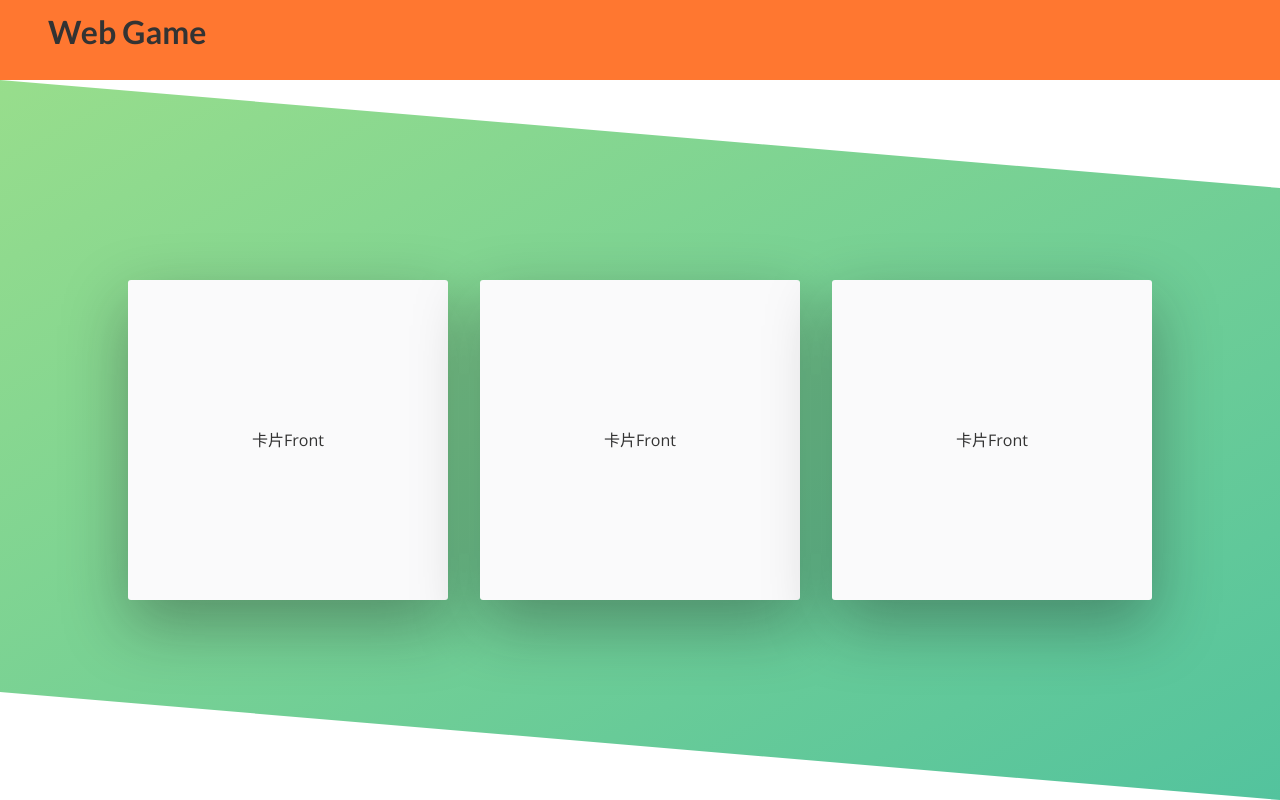
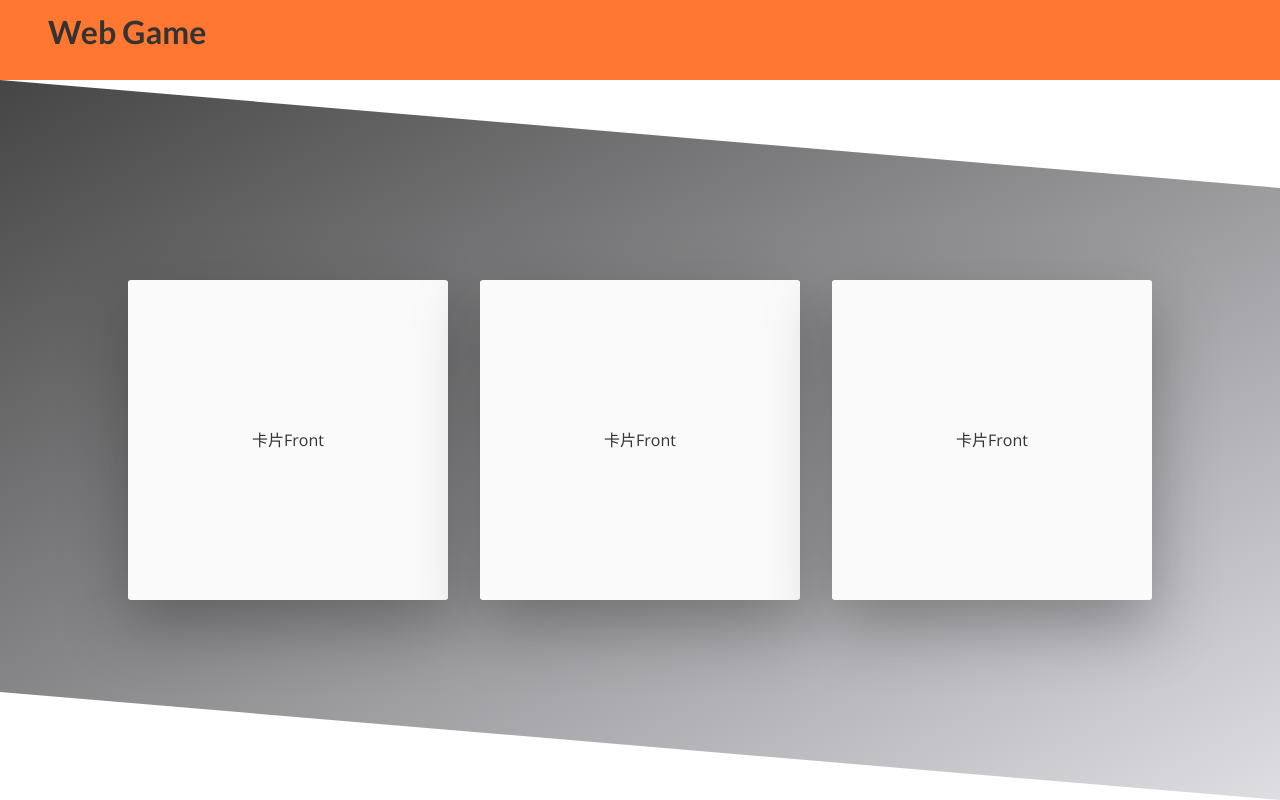
Before and after one commit to jeff0518/WebGame, a React (Vite) app: page / in a window 1280 px wide. Built offline with nearby package versions, Linux system fonts and the light colour scheme.

Commit message:
fix: color style

```diff
--- a/src/components/main/Main.module.scss
+++ b/src/components/main/Main.module.scss
@@ -6,8 +6,8 @@
   height: 90vh;
   background-image: linear-gradient(
     to right bottom,
-    rgba(color.$brand-light-color, 0.8),
-    rgba(color.$assistant-green-color, 0.8)
+    rgba(color.$gray-11, 0.8),
+    rgba(color.$gray-5, 0.8)
   );
   clip-path: polygon(0 0, 100% 15%, 100% 100%, 0 85%);
 
```
